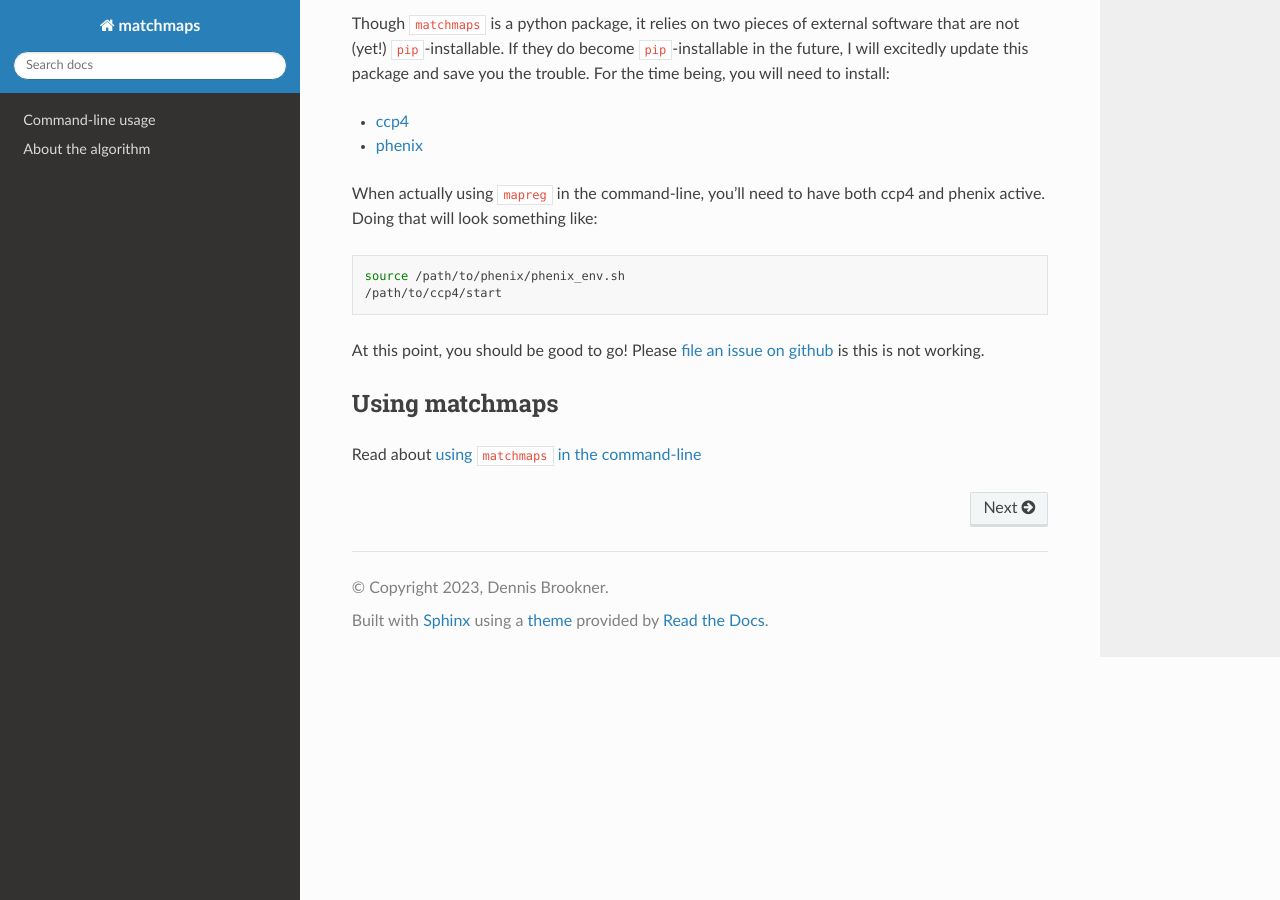
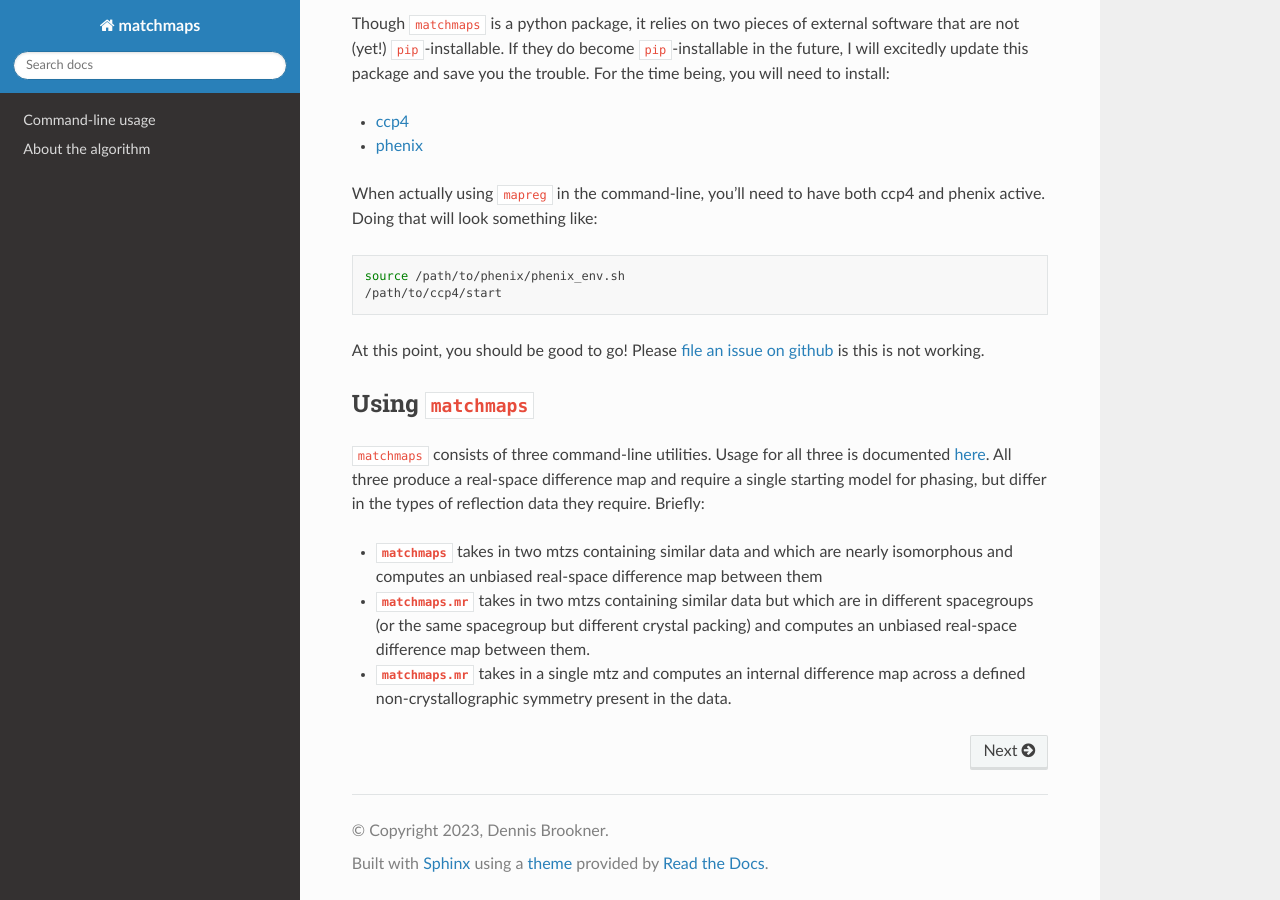
Before and after one commit to rs-station/matchmaps, a Sphinx documentation site: the page built from docs/index.md, in a window 1280 px wide and 900 px high, scrolled down 664 px. Built offline with Sphinx 7.4.7 and the Read the Docs theme 2.0.0, drawn with Linux system fonts in a browser that asks for light colours.

Commit message:
add matchmaps.mr to CLI and docs

````diff
--- a/docs/index.md
+++ b/docs/index.md
@@ -31,9 +31,13 @@ source /path/to/phenix/phenix_env.sh
 
 At this point, you should be good to go! Please [file an issue on github](https://github.com/dennisbrookner/matchmaps/issues) is this is not working.
 
-## Using matchmaps
+## Using `matchmaps`
 
-Read about [using `matchmaps` in the command-line](cli.md)
+`matchmaps` consists of three command-line utilities. Usage for all three is documented [here](cli.md). All three produce a real-space difference map and require a single starting model for phasing, but differ in the types of reflection data they require. Briefly:
+
+ - **`matchmaps`** takes in two mtzs containing similar data and which are nearly isomorphous and computes an unbiased real-space difference map between them
+ - **`matchmaps.mr`** takes in two mtzs containing similar data but which are in different spacegroups (or the same spacegroup but different crystal packing) and computes an unbiased real-space difference map between them.
+ - **`matchmaps.mr`** takes in a single mtz and computes an internal difference map across a defined non-crystallographic symmetry present in the data.
 
 ```{eval-rst}
 .. toctree::
--- a/pyproject.toml
+++ b/pyproject.toml
@@ -64,6 +64,7 @@ repository = "https://github.com/dennisbrookner/matchmaps"
 [project.scripts]
 matchmaps = "matchmaps._compute_realspace_diff:main"
 "matchmaps.ncs" = "matchmaps._compute_ncs_diff:main"
+"matchmaps.mr" = "matchmaps._compute_mr_diff:main"
 
 # Entry points
 # https://peps.python.org/pep-0621/#entry-points
````
Also changed, not shown: docs/about.md (+1 -1 lines), docs/cli.md (+3 -0 lines).
